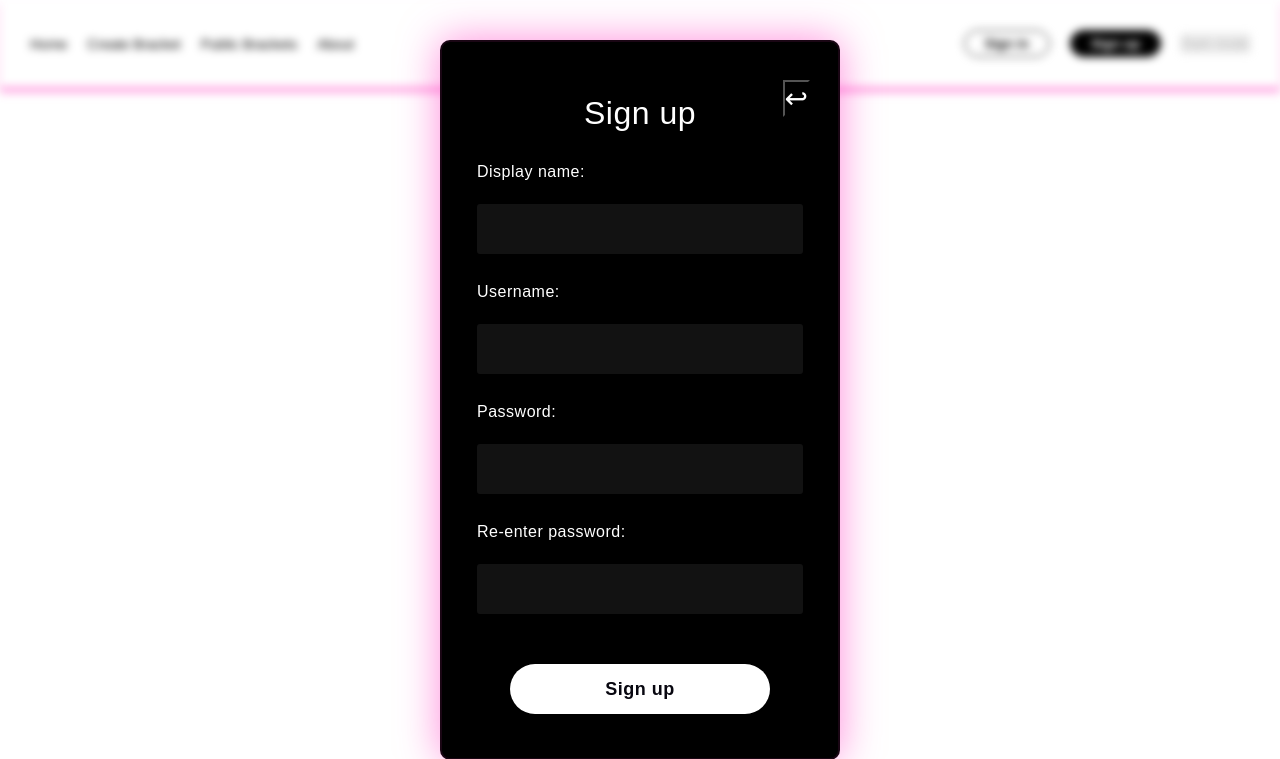
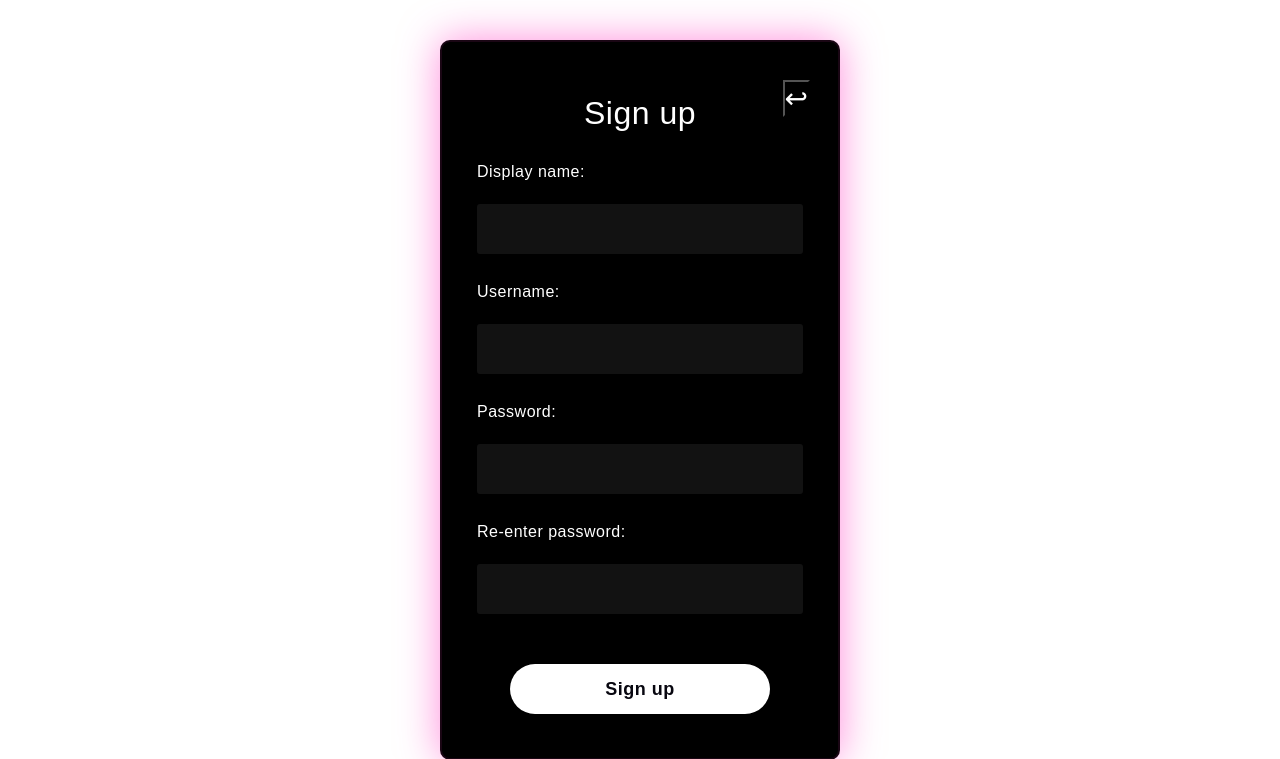
Before and after one commit to seb-lju/Yrkesprov, a PHP site: page /register.php in a window 1280 px wide. Shown: the top 759 px of the page. Run offline with PHP 8.4, Linux system fonts and the light colour scheme; the visitor is signed in with stand-in values (Sample User, id 1).

Commit message:
Update register.php
Tog bort Bakgrunden

```diff
--- a/register.php
+++ b/register.php
@@ -11,25 +11,7 @@
 </head>
 
 <body>
-	<div class="background-blur" onclick="location.href='/YP/index.php'">
-		<div class="navbar-container">
-			<div class="navbar">
-				<div class="navbar-left">
-					<p>Home</p>
-					<p>Create Bracket</p>
-					<p>Public Brackets</p>
-					<p>About</p>
-				</div>
-				<div class="navbar-right">
-					<button class="btn btn-login" disabled>Sign in</button>
-					<button onclick="location.href='/YP/register.php'" class="btn btn-register" disabled>Sign up</button>
-					<div class="dark-mode">
-						<button id="dark" onclick="toggleDark()" disabled>Dark mode</button>
-					</div>
-				</div>
-			</div>
-		</div>
-	</div>
+
 <?php
 	$user="";
 	$pass="";
```
